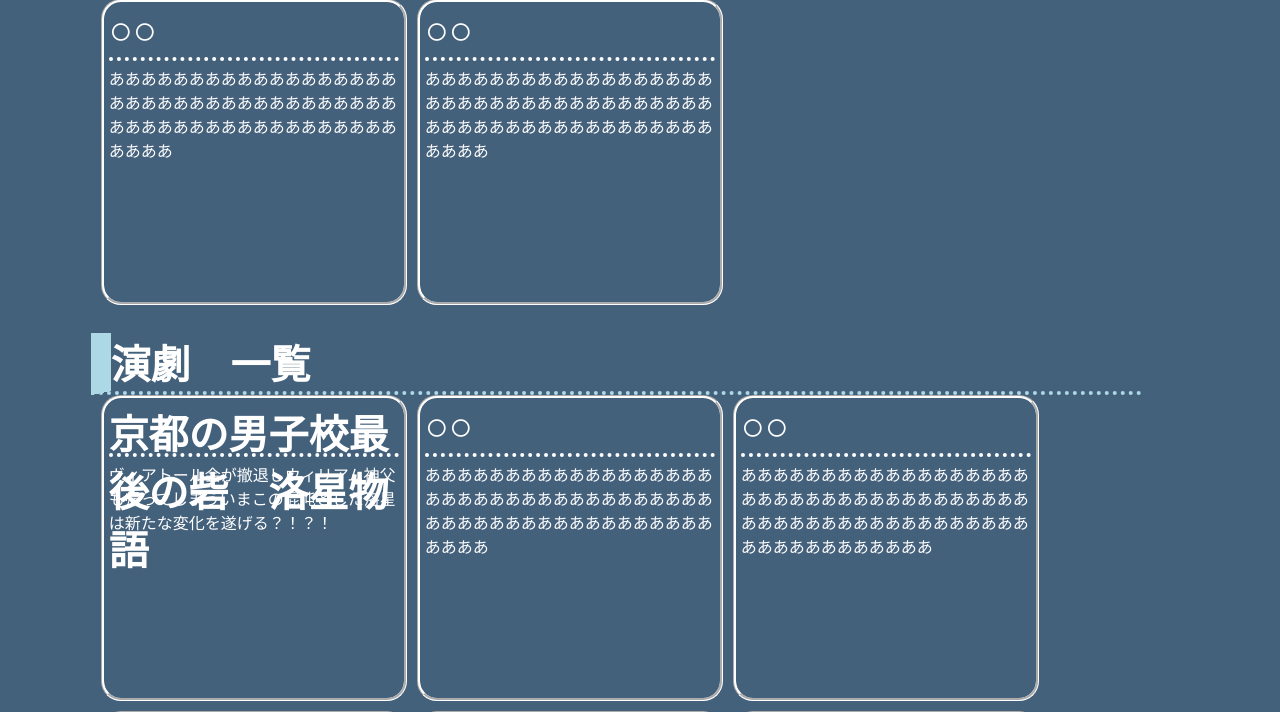
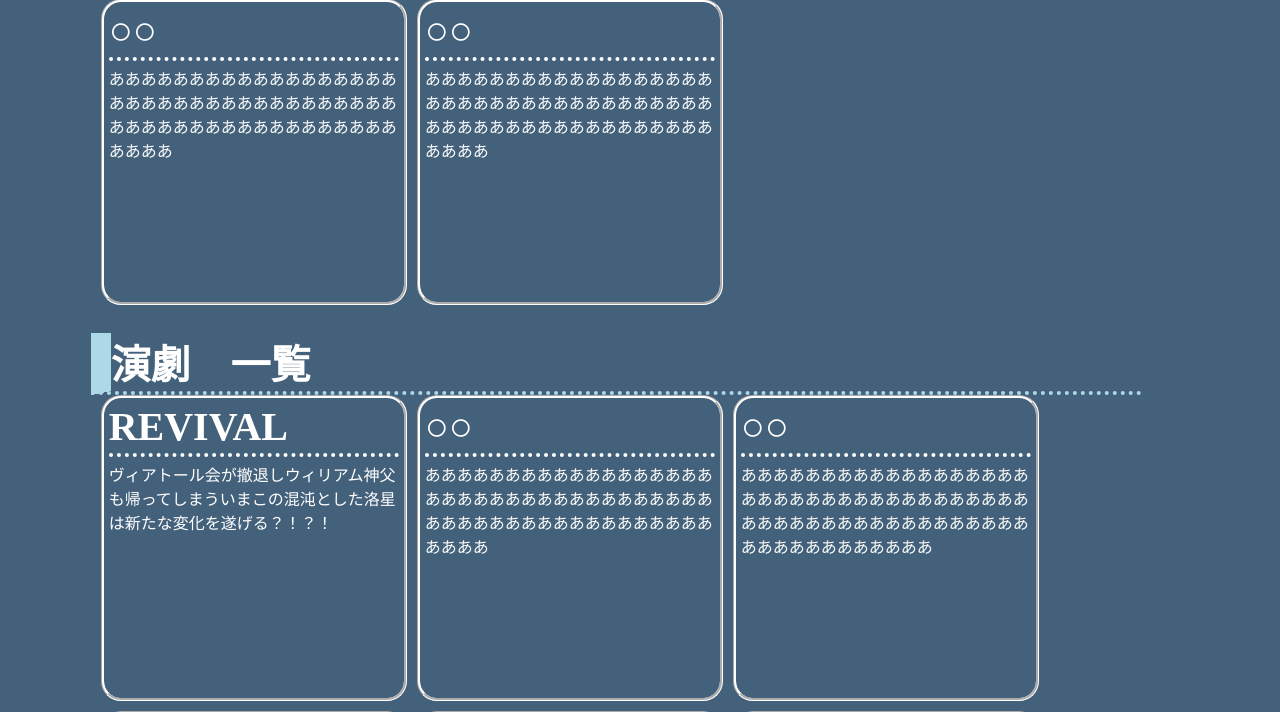
Before and after one commit to ramune64/web_rakusei_fes, a PHP site: page /test.php in a window 1280 px wide. Shown: the part 1572-2284 px from the top of the page. Run offline with PHP 8.4, Linux system fonts and the light colour scheme; some libraries are stand-ins or nearby versions.

Commit message:
またかえた

```diff
--- a/test.php
+++ b/test.php
@@ -83,7 +83,7 @@
                 <h1>演劇　一覧</h1>
                 <div class="all_view">
                     <div class="view">
-                        <h3>京都の男子校最後の砦　洛星物語</h3>
+                        <h3>REVIVAL</h3>
                         <p>ヴィアトール会が撤退しウィリアム神父も帰ってしまういまこの混沌とした洛星は新たな変化を遂げる？！？！</p>
                     </div>
                     <div class="view">
```
